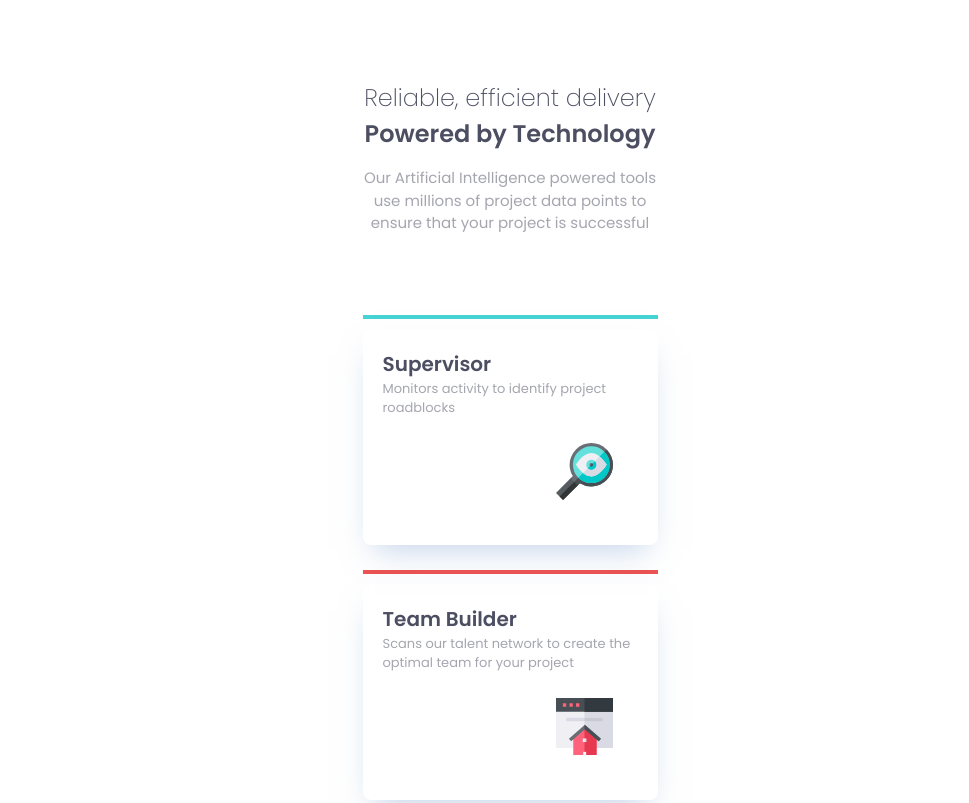
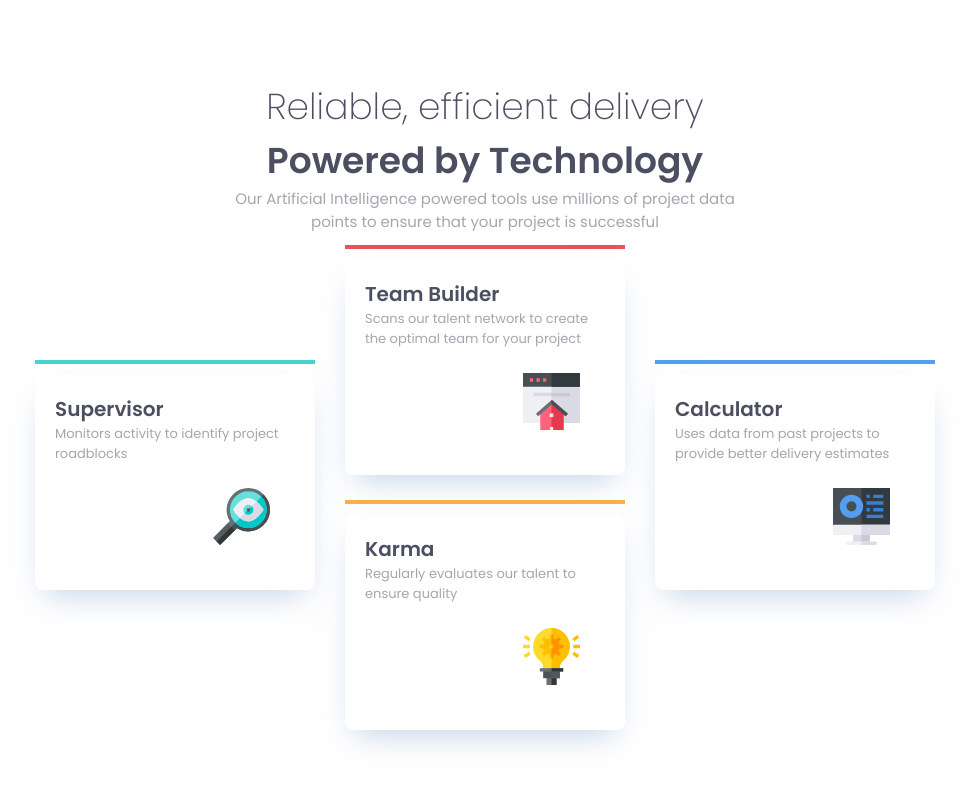
Before and after one commit to Sensei-Kaboto/fourCard, a plain HTML site: page index.html in a window 1280 px wide. Shown: the top 803 px of the page, without its empty margins (130-1099 px from the left). Drawn offline with Linux system fonts and the light colour scheme.

Commit message:
desktop view done

```diff
--- a/index.html
+++ b/index.html
@@ -12,7 +12,6 @@
 
 </head>
 <body>
-  <main>
   <header>
     <h1>
       Reliable, efficient delivery
@@ -23,7 +22,8 @@
       to ensure that your project is successful
     </p>
   </header>
-
+  <main>
+    <section class="section1">
       <p class="separator1"></p>
       <div class="cardOne">
         <h1>
@@ -37,6 +37,9 @@
        >
       </div>
 
+    </section>
+
+    <section class="section2">
       <p class="separator2"></p>
       <div class="cardTwo">
 
@@ -51,6 +54,9 @@
         >
       </div>
 
+    </section>
+
+    <section class="section3">
       <p class="separator3"></p>
       <div class="cardThree">
         <h1>
@@ -64,6 +70,9 @@
         >
       </div>
 
+    </section>
+
+    <section class="section4">
       <p class="separator4"></p>
       <div class="cardFour">
         <h1>
@@ -78,6 +87,8 @@
         >
       </div>
 
+    </section>
+
   </main>
 
   <footer>
--- a/style.css
+++ b/style.css
@@ -44,7 +44,7 @@ p{
 body{
 
     width: 375px;
-    margin: 0px auto;
+    margin: 40px auto;
 }
 
 main{
@@ -52,6 +52,7 @@ main{
 }
 header{
     text-align: center;
+    margin: 0px 40px;
 
 }
 header h1{
@@ -105,24 +106,24 @@ header p{
 .separator1 {
     background-color: var(--cardOne);
     height: 4px;
-    margin-top: 80px;
+
 
 }
 .separator2{
     background-color: var(--cardTwo);
     height: 4px;
-    margin-top: 25px;
+
 }
 
 .separator3{
     background-color: var(--cardThree);
     height: 4px;
-    margin-top: 25px;
+
 }
 .separator4{
     background-color: var(--cardFour);
     height: 4px;
-    margin-top: 25px;
+
 }
 
 img{
@@ -142,4 +143,79 @@ footer{
 
 @media(min-width:40.7em){
 
+    body{
+        display: grid;
+        grid-template-rows: 80px 1fr 50px;
+        width: 800px;
+        margin: 80px 165px;
+        row-gap: 60px;
+    }
+
+    header{
+        grid-column-start: 1;
+        grid-column-end: end;
+        grid-row: 1;
+        width: 540px;
+        margin: 0px auto;
+    }
+    header h1{
+        width: 440px;
+        text-align: center;
+        margin: 0px auto;
+        font-size: 3.6rem;
+    }
+
+    header h1 span{
+        display: block;
+    }
+
+
+    main{
+        display: grid;
+        grid-template-columns: 280px 280px 280px;
+        grid-template-rows: 140px 140px 140px 140px;
+        column-gap: 30px;
+        margin: 0px;
+
+    }
+
+    .section1{
+        grid-row-start:2 ;
+        grid-row-end: 4 ;
+
+    }
+
+    .section2{
+        grid-column:2 ;
+        grid-row-start: 1;
+        grid-row-end: 3 ;
+        margin-top: 25px;
+    }
+
+    .section3{
+        grid-column: 2;
+        grid-row-start:3 ;
+    }
+
+    .section4{
+
+        grid-column: 3;
+        grid-row-start:2 ;
+        grid-row-end: 4 ;
+    }
+
+
+
+
+
+
+    footer{
+        grid-column-start: 1;
+        grid-column-end: end;
+        grid-row: 3;
+
+    }
+
+
+
 }
```
Lines whose indentation alone changed are shown as unchanged.
